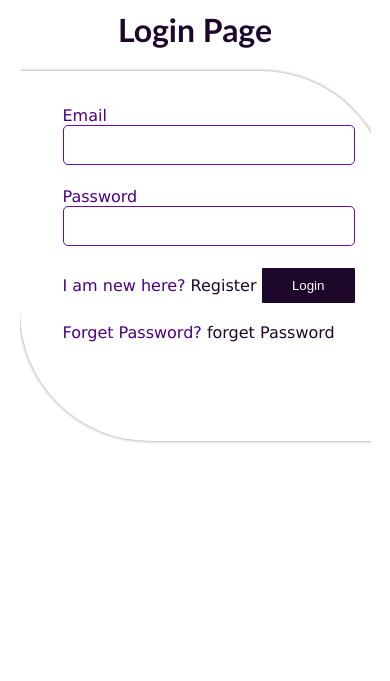
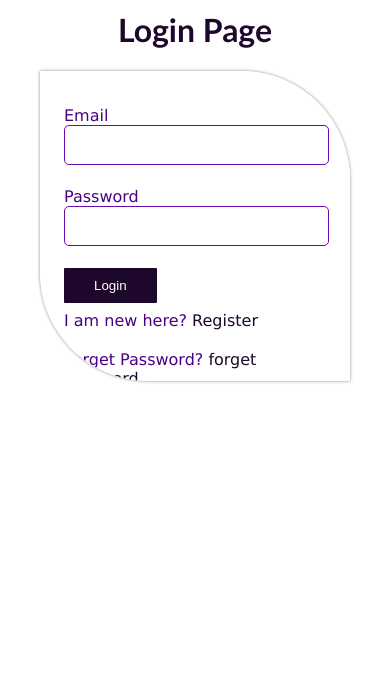
Before and after one commit to Saad-Saheed/sidehustle, a PHP site: page /login.php in a window 390 px wide. Shown: the part 100-781 px from the top of the page. Run offline with PHP 8.4, Linux system fonts and the light colour scheme.

Commit message:
login and reset password responsive

```diff
--- a/market/assets/css/login.css
+++ b/market/assets/css/login.css
@@ -95,8 +95,12 @@ input[type="submit"] {
 @media only screen and (max-width: 750px) {
   .section {
     /* margin-top: 90px; */
-    width: 370px;
-    height: 370px;
+    width: 310px;
+    height: 310px;
+  }
+  form {
+    padding-left: 9px;
+    padding-right: 6px;
   }
 }
 
```
